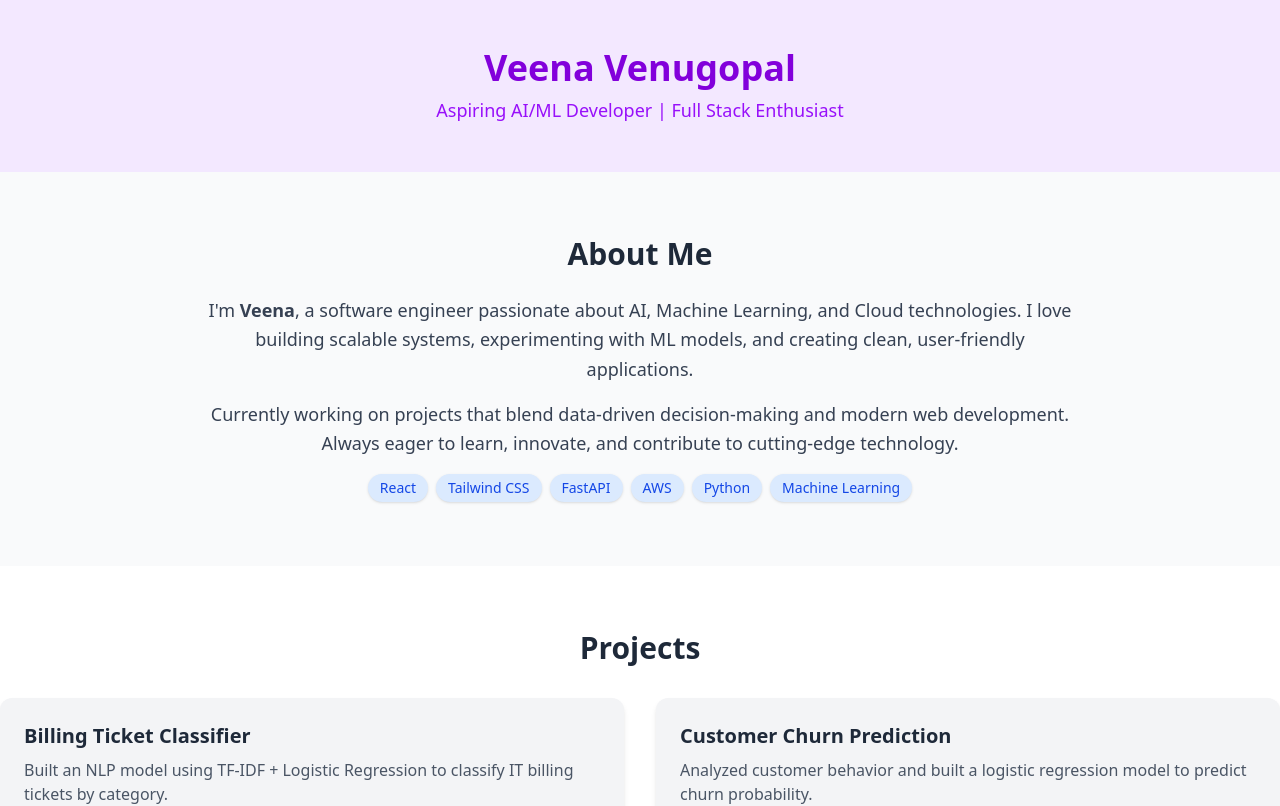
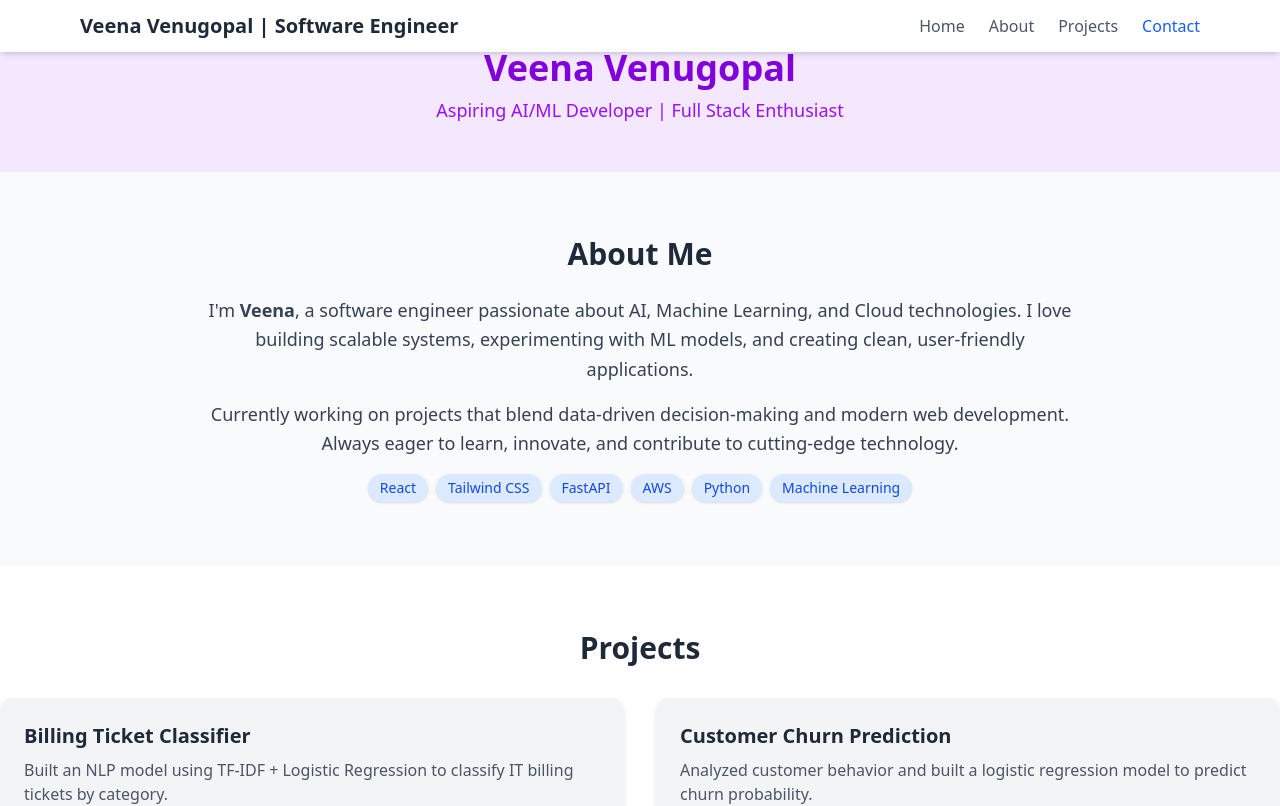
Before and after one commit to Veena-K-Venugopal/veena-portfolio, a React (Vite) app: page / in a window 1280 px wide. Shown: the top 806 px of the page. Built offline with nearby package versions, Linux system fonts and the light colour scheme.

Commit message:
feat: add Navbar with scroll detection and active link highlighting

```diff
--- a/index.html
+++ b/index.html
@@ -5,7 +5,7 @@
   <meta charset="UTF-8" />
   <link rel="icon" type="image/svg+xml" href="/vite.svg" />
   <meta name="viewport" content="width=device-width, initial-scale=1.0" />
-  <title>Tech Trail By Veena</title>
+  <title>Veena Venugopal | Software Engineer| AI & Cloud</title>
 </head>
 
 <body>
--- a/src/App.jsx
+++ b/src/App.jsx
@@ -2,10 +2,12 @@ import Hero from './components/Hero'
 import About from './components/About'
 import Projects from './components/Projects'
 import Contact from './components/Contact'
+import Navbar from './components/Navbar'
 
 function App() {
   return (
     <div className="min-h-screen bg-gray-50">
+      <Navbar />
       <Hero />
       <About />
       <Projects />
--- a/src/components/Hero.jsx
+++ b/src/components/Hero.jsx
@@ -1,6 +1,6 @@
 function Hero() {
     return (
-        <section className="text-center py-12 bg-purple-100">
+        <section id="hero" className="text-center py-12 bg-purple-100">
             <h1 className="text-4xl font-bold text-purple-700">Veena Venugopal</h1>
             <p className="mt-2 text-lg text-purple-600">
                 Aspiring AI/ML Developer | Full Stack Enthusiast
--- /dev/null
+++ b/src/components/Navbar.jsx
@@ -0,0 +1,61 @@
+import { useState, useEffect } from "react";
+
+const links = [
+    { name: "Home", href: "#hero" },
+    { name: "About", href: "#about" },
+    { name: "Projects", href: "#projects" },
+    { name: "Contact", href: "#contact" }
+]
+
+function Navbar() {
+    const [active, setActive] = useState("Home");
+
+    useEffect(() => {
+        const handleScroll = () => {
+            const scrollPos = window.scrollY + 120;
+            const bottom = window.innerHeight + window.scrollY >= document.body.offsetHeight - 10;
+            let current = "Home";
+
+            links.forEach(link => {
+                const section = document.querySelector(link.href);
+                if (section) {
+                    const { offsetTop, offsetHeight } = section;
+                    if (scrollPos >= offsetTop && scrollPos < offsetTop + offsetHeight) {
+                        current = link.name;
+                    }
+                }
+            });
+
+            if (bottom) current = "Contact";
+
+            setActive(current);
+        };
+
+        window.addEventListener("scroll", handleScroll);
+        return () => window.removeEventListener("scroll", handleScroll);
+    }, []);
+
+    return (
+        <nav className="fixed top-0 left-0 w-full bg-white shadow-md z-50">
+            <div className="max-w-6xl mx-auto px-4 py-3 flex justify-between items-center">
+                <h1 className="text-xl font-bold text-gray-800">Veena Venugopal | Software Engineer</h1>
+                <div className="flex gap-6">
+                    {links.map((link, index) => (
+                        <a
+                            key={index}
+                            href={link.href}
+                            className={`font-medium transition-colors ${active === link.name
+                                ? "text-blue-600"
+                                : "text-gray-600 hover:text-blue-600"
+                                }`}
+                        >
+                            {link.name}
+                        </a>
+                    ))}
+                </div>
+            </div>
+        </nav>
+    );
+}
+
+export default Navbar;
--- a/src/index.css
+++ b/src/index.css
@@ -1 +1,5 @@
 @import "tailwindcss";
+
+html {
+    scroll-behavior: smooth;
+}
```
